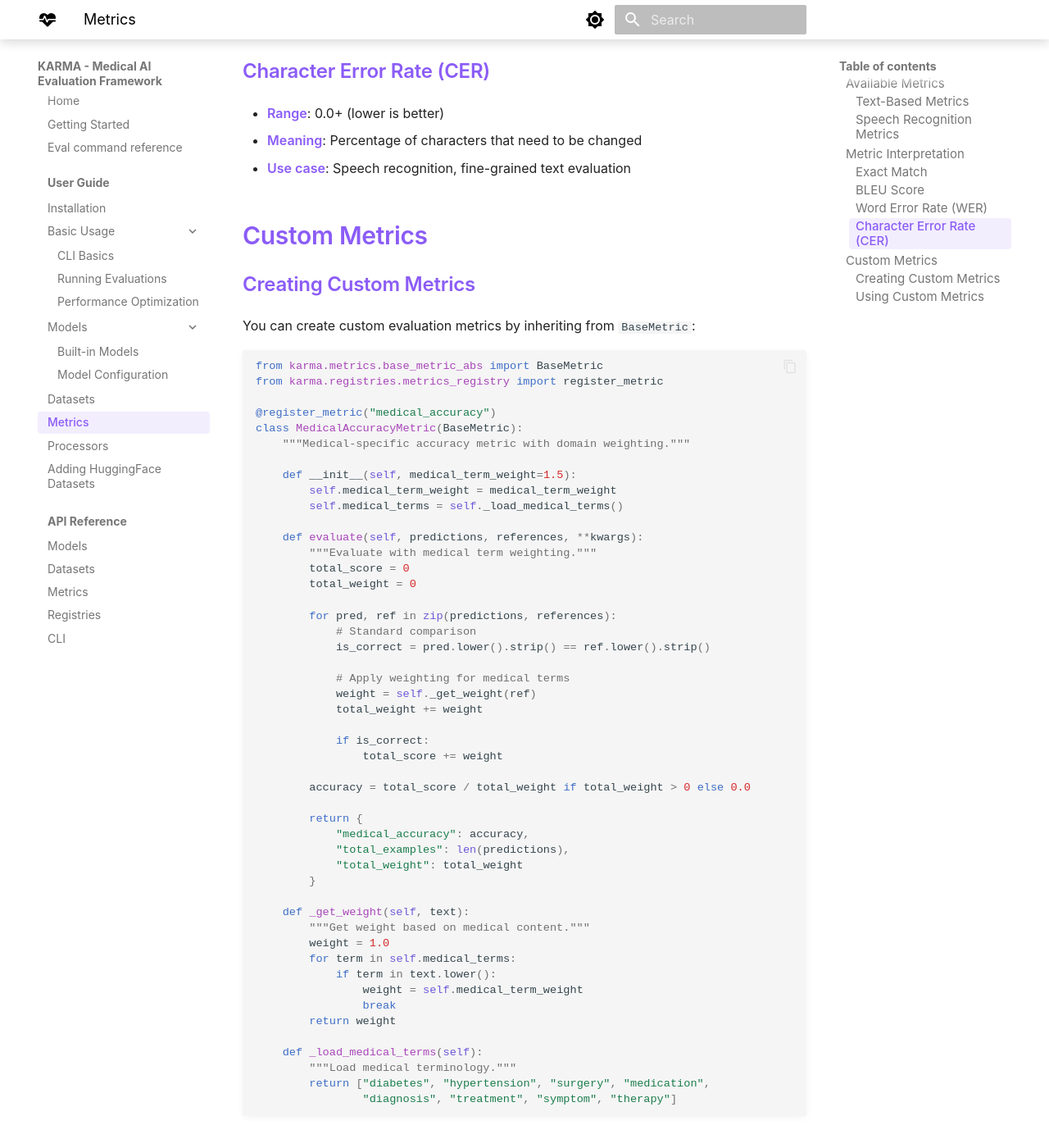
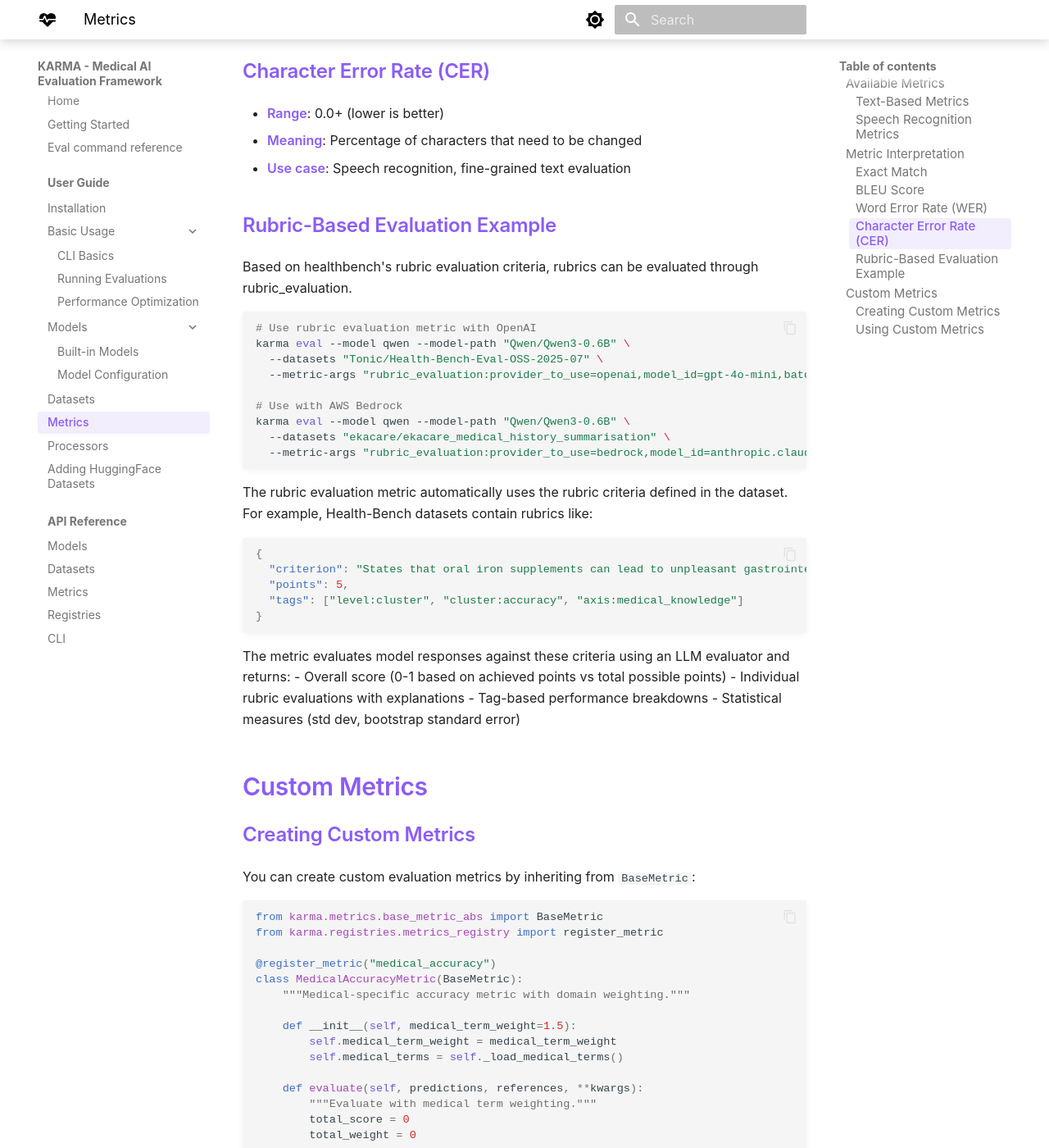
Before and after one commit to eka-care/KARMA-OpenMedEvalKit, an MkDocs documentation site: the page built from docs/user-guide/metrics/metrics_overview.md, in a window 1280 px wide and 1400 px high, scrolled down 1409 px. Shown: the whole window at 82% size. Built offline with MkDocs 1.6.1 and Material for MkDocs 9.7.7, drawn with Linux system fonts in a browser that asks for light colours; comment, search, counter and statistics services are not loaded.

Commit message:
Add docs for the new datasets and metrics

````diff
--- a/docs/user-guide/metrics/metrics_overview.md
+++ b/docs/user-guide/metrics/metrics_overview.md
@@ -47,6 +47,38 @@ karma info dataset openlifescienceai/pubmedqa
 - **Range**: 0.0+ (lower is better)
 - **Meaning**: Percentage of characters that need to be changed
 - **Use case**: Speech recognition, fine-grained text evaluation
+
+### Rubric-Based Evaluation Example
+
+Based on healthbench's rubric evaluation criteria, rubrics can be evaluated through rubric_evaluation.
+
+```bash
+# Use rubric evaluation metric with OpenAI
+karma eval --model qwen --model-path "Qwen/Qwen3-0.6B" \
+  --datasets "Tonic/Health-Bench-Eval-OSS-2025-07" \
+  --metric-args "rubric_evaluation:provider_to_use=openai,model_id=gpt-4o-mini,batch_size=5"
+
+# Use with AWS Bedrock
+karma eval --model qwen --model-path "Qwen/Qwen3-0.6B" \
+  --datasets "ekacare/ekacare_medical_history_summarisation" \
+  --metric-args "rubric_evaluation:provider_to_use=bedrock,model_id=anthropic.claude-3-haiku-20240307-v1:0,batch_size=10"
+```
+
+The rubric evaluation metric automatically uses the rubric criteria defined in the dataset. For example, Health-Bench datasets contain rubrics like:
+
+```json
+{
+  "criterion": "States that oral iron supplements can lead to unpleasant gastrointestinal side effects",
+  "points": 5,
+  "tags": ["level:cluster", "cluster:accuracy", "axis:medical_knowledge"]
+}
+```
+
+The metric evaluates model responses against these criteria using an LLM evaluator and returns:
+- Overall score (0-1 based on achieved points vs total possible points)
+- Individual rubric evaluations with explanations
+- Tag-based performance breakdowns
+- Statistical measures (std dev, bootstrap standard error)
 
 ## Custom Metrics
 
````
Also changed, not shown: docs/api-reference/datasets.md (+41 -0 lines), docs/api-reference/metrics.md (+30 -2 lines), docs/user-guide/datasets/datasets_overview.md (+14 -0 lines), 1 other file.
